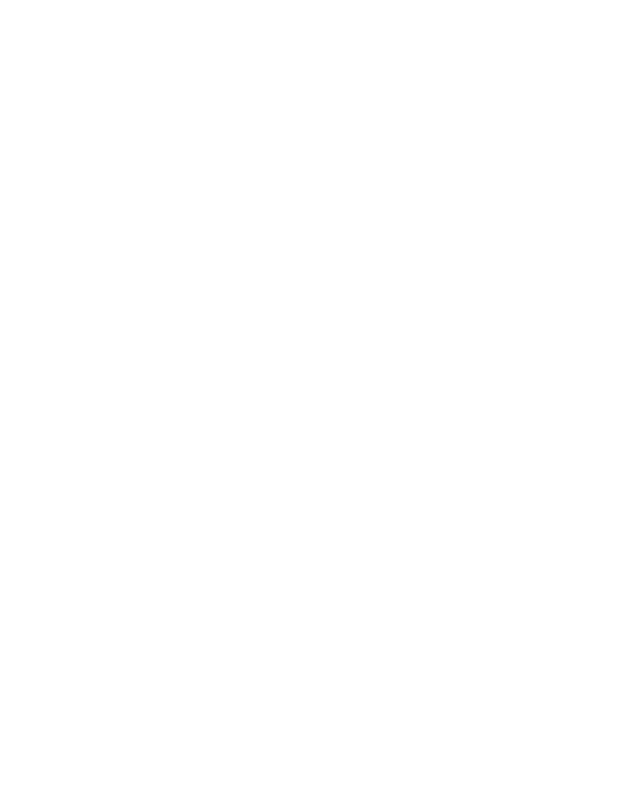
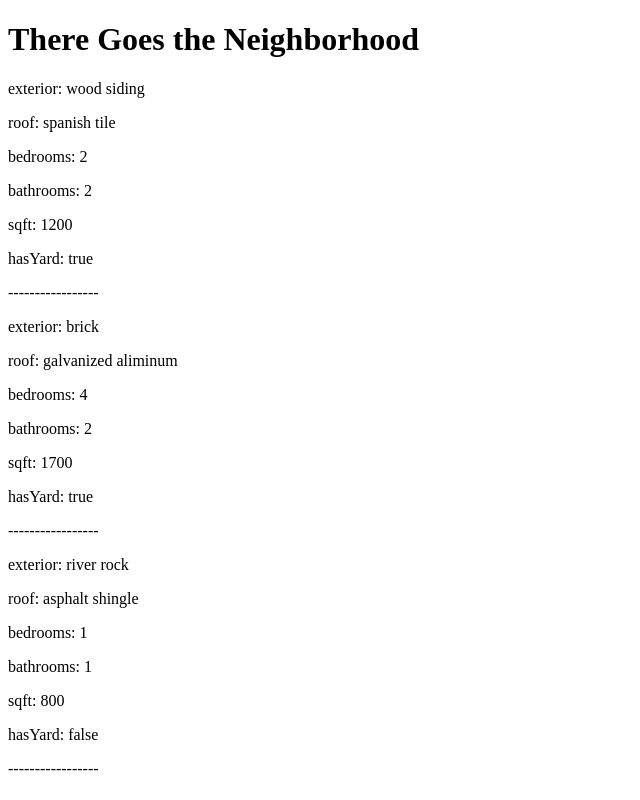
Before and after one commit to clrocholl/json-practice, a plain HTML site: page index.html in a window 1280 px wide. Shown: the whole page, without its empty margins (0-640 px from the left). Drawn offline with Linux system fonts and the light colour scheme.

Commit message:
Create DOM elements for array of objects

```diff
--- a/index.html
+++ b/index.html
@@ -1,12 +1,19 @@
 <!DOCTYPE html>
 <html lang="en">
+
 <head>
   <meta charset="UTF-8">
   <meta name="viewport" content="width=device-width, initial-scale=1.0">
   <meta http-equiv="X-UA-Compatible" content="ie=edge">
-  <title>Document</title>
+  <title>JSON Practice</title>
 </head>
+
 <body>
+  <h1>There Goes the Neighborhood</h1>
+  <div id="container"></div>
+
+  <script type="text/javascript" src="scripts.js"></script>
 
 </body>
+
 </html>
--- a/scripts.js
+++ b/scripts.js
@@ -0,0 +1,57 @@
+let house = {
+  exterior: "wood siding",
+  roof: "spanish tile",
+  bedrooms: 2,
+  bathrooms: 2,
+  sqft: 1200,
+  hasYard: true
+}
+
+let neighborhood = [
+  house,
+  {
+    exterior: "brick",
+    roof: "galvanized aliminum",
+    bedrooms: 4,
+    bathrooms: 2,
+    sqft: 1700,
+    hasYard: true
+  }, {
+    exterior: "river rock",
+    roof: "asphalt shingle",
+    bedrooms: 1,
+    bathrooms: 1,
+    sqft: 800,
+    hasYard: false
+  }
+]
+
+for (let i = 0; i < neighborhood.length; i++) {
+  let container = document.querySelector("div#container");
+  build(neighborhood[i], container);
+  let divider = document.createElement("p");
+  divider.innerHTML = "-----------------";
+  container.appendChild(divider);
+}
+
+function build(obj, container) {
+  for (let key in obj) {
+    //console.log("Key: ", key, "Value: ", obj[key]);
+    // create a nice paragraph
+    let p = document.createElement("p");
+    p.innerHTML = key + ": " + obj[key];
+    //append it to the container
+    container.appendChild(p);
+  }
+}
+
+
+//first excercise
+// let container = document.querySelector("div#container");
+//
+// for (let key in house) {
+//   console.log("Key: ", key, "Value: ", house[key]);
+//   let p = document.createElement("p");
+//   p.innerHTML = key + ": " + house[key];
+//   container.appendChild(p);
+// }
```
